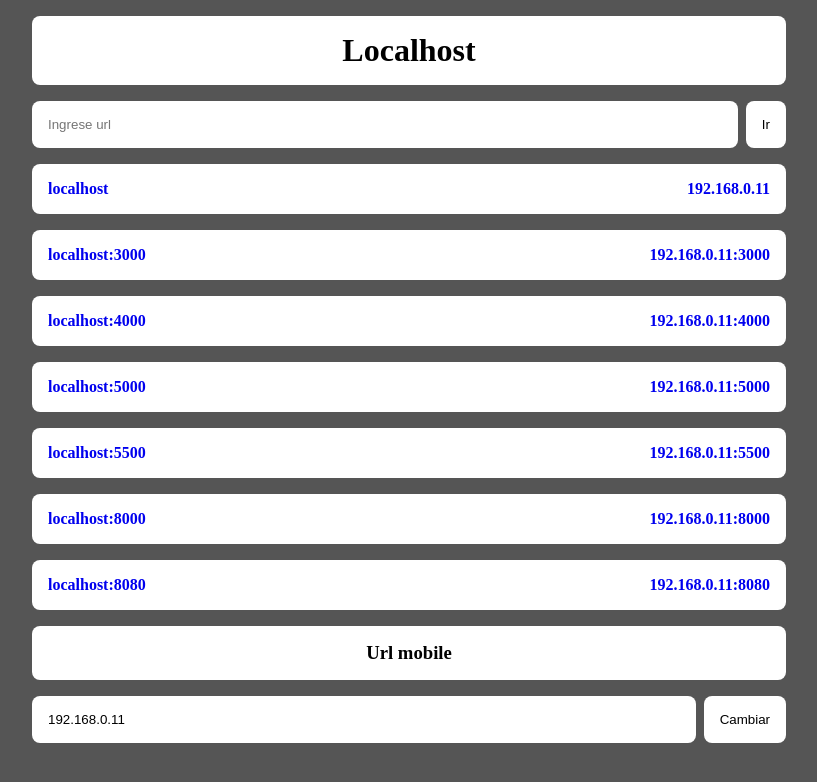
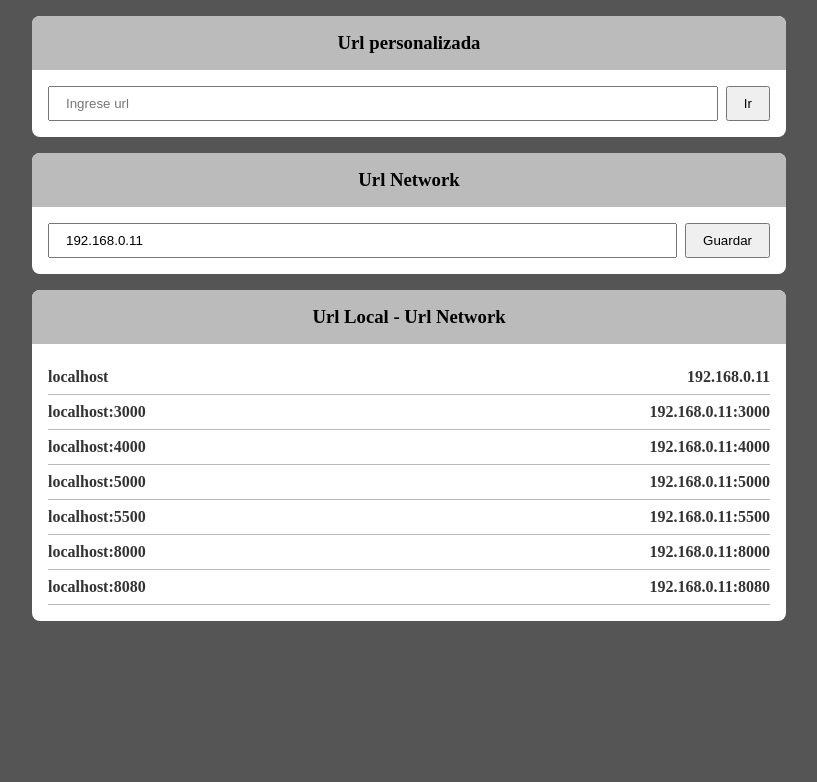
Before and after one commit to ysebasst/localhost, a Vue app: page / in a window 1280 px wide. Shown: the top 782 px of the page, without its empty margins (231-1048 px from the left). Built offline with nearby package versions, Linux system fonts and the light colour scheme.

Commit message:
Diseño modificado

```diff
--- a/src/App.vue
+++ b/src/App.vue
@@ -26,6 +26,13 @@ export default {
   background-color: #fff;
   color: #000;
   border-radius: 0.5rem;
+  overflow: hidden;
+}
+.card-header {
+  padding: 1rem;
+  background-color: #bbb;
+}
+.card-body {
   padding: 1rem;
 }
 
--- a/src/components/LocalHost.vue
+++ b/src/components/LocalHost.vue
@@ -1,33 +1,42 @@
 <template>
   <div class="content">
     <div class="grid">
-      <h1 class="card">Localhost</h1>
-      <div class="search">
+      <div class="card">
+        <h3 class="card-header">Url personalizada</h3>
+        <div class="search card-body">
           <input
-          class="card"
             type="url"
             placeholder="Ingrese url"
             v-model="url"
             @keyup="redireccionar"
           />
-        <button class="card" @click="redireccionar">Ir</button>
+          <button @click="redireccionar">Ir</button>
         </div>
-      <div class="card urls" v-for="(puerto, i) of puertos" :key="i">
+      </div>
+      <div class="card">
+        <h3 class="card-header">Url Network</h3>
+        <div class="config-mobile card-body">
+          <input
+            type="text"
+            placeholder="Ingrese url mobile"
+            v-model="urlMobile"
+            @keyup="cambiarUrlMobile"
+          />
+          <button @click="cambiarUrlMobile">
+            Guardar
+          </button>
+        </div>
+      </div>
+      <div class="card">
+        <h3 class="card-header">Url Local - Url Network</h3>
+        <div class="card-body">
+          <div class="urls" v-for="(puerto, i) of puertos" :key="i">
             <a :href="'http://localhost' + puerto">localhost{{ puerto }}</a>
             <a :href="'http://' + urlMobile + puerto"
               >{{ urlMobile }}{{ puerto }}</a
             >
           </div>
-      <h3 class="card">Url mobile</h3>
-      <div class="config-mobile">
-        <input
-          class="card"
-          type="text"
-          placeholder="Ingrese url mobile"
-          v-model="urlMobile"
-          @keyup="cambiarUrlMobile"
-        />
-        <button class="card" @click="cambiarUrlMobile">Cambiar</button>
+        </div>
       </div>
     </div>
   </div>
@@ -58,7 +67,7 @@ export default {
       }
     },
     cambiarUrlMobile(e) {
-      if (e.key === "Enter" || e.target.textContent === "Cambiar") {
+      if (e.key === "Enter" || e.target.textContent === "Guardar") {
         localStorage.setItem("urlMobile", this.urlMobile);
       }
     },
@@ -92,10 +101,10 @@ export default {
 .grid input {
   flex: 1;
   outline: none;
-  border: none;
+  padding: 0.5rem 1rem;
 }
 .grid button {
-  border: none;
+  padding: 0.5rem 1rem;
   margin-left: 0.5rem;
   cursor: pointer;
   outline: none;
@@ -103,9 +112,12 @@ export default {
 .urls {
   display: flex;
   justify-content: space-between;
+  padding: 0.5rem 0;
+  border-bottom: 1px solid #bbb;
 }
 .urls a {
   text-decoration: none;
   font-weight: bold;
+  color: #333;
 }
 </style>
```
Lines whose indentation alone changed are shown as unchanged.
